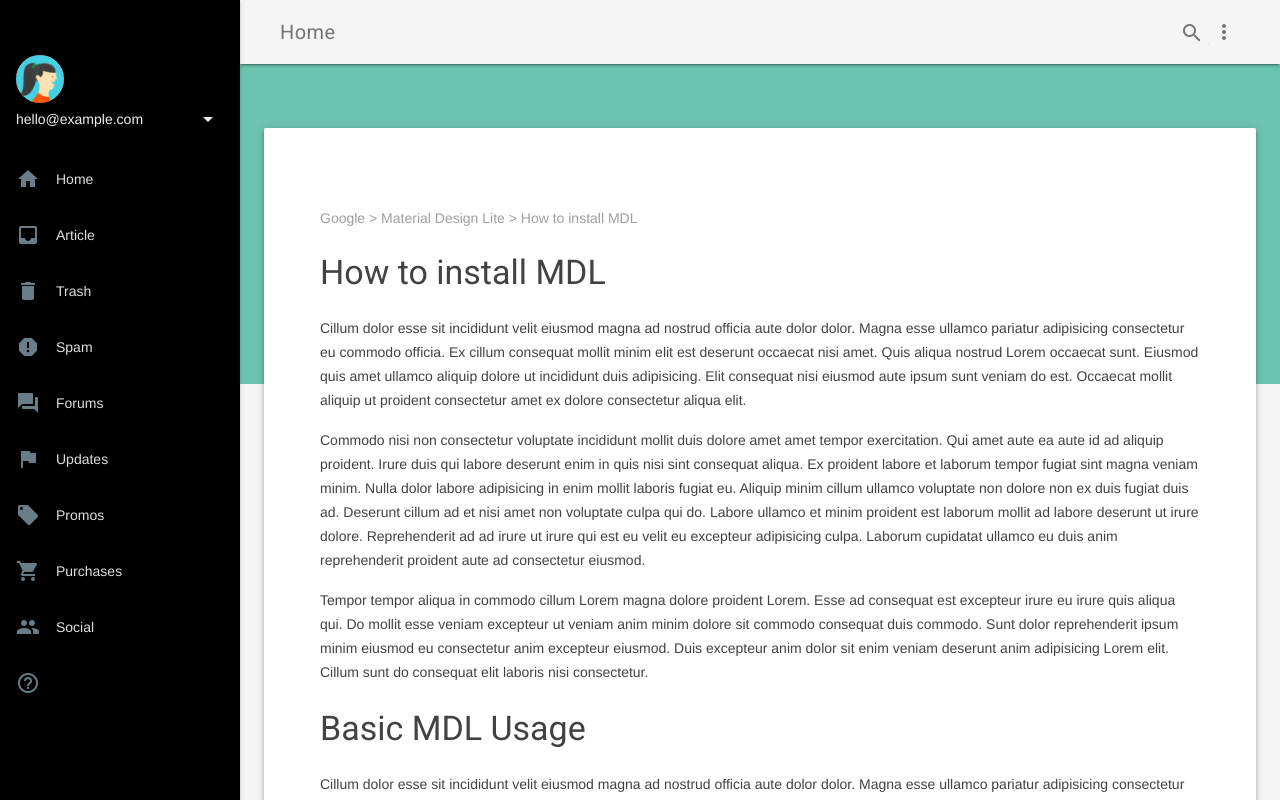
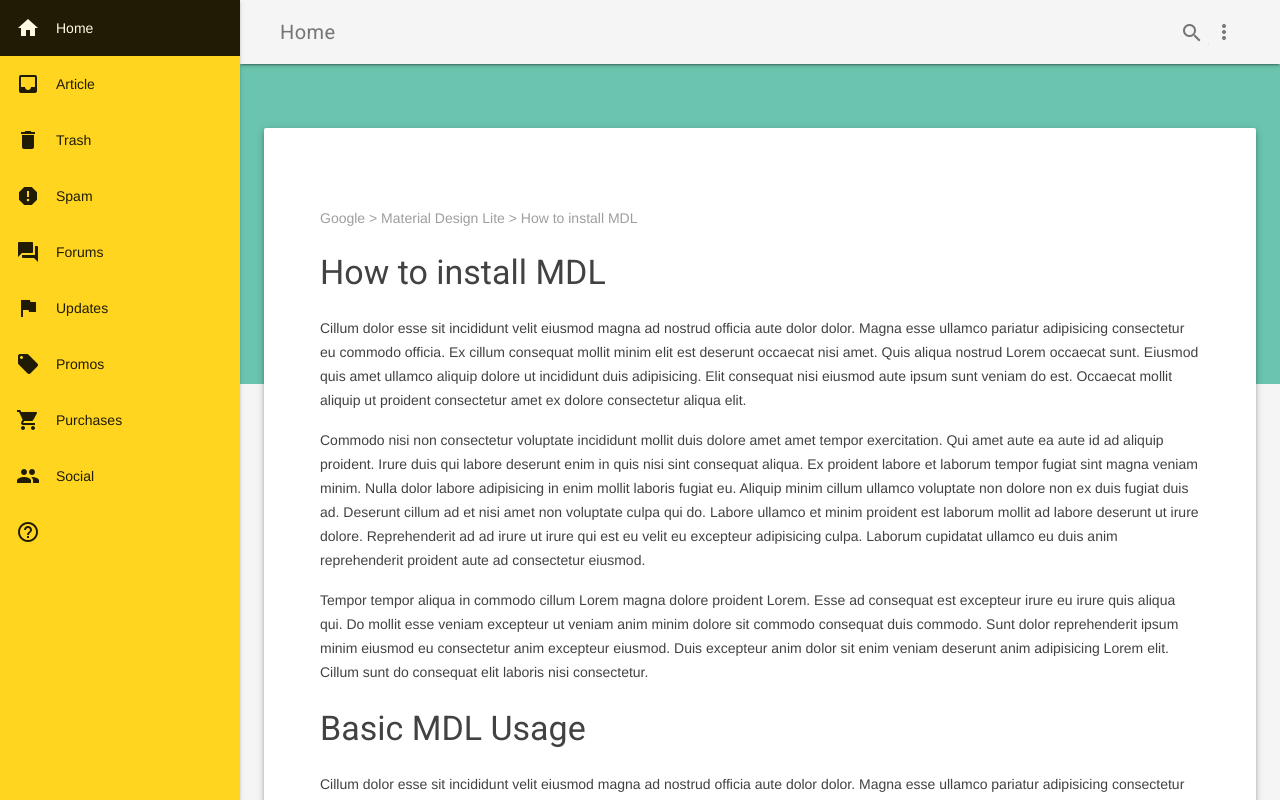
Before and after one commit to telemark/material-design-mal, a website: page public/article.html in a window 1280 px wide. Drawn offline with nearby package versions, Linux system fonts and the light colour scheme.

Commit message:
Yellow sidebar and removed avatar + info on top of sidebar.

```diff
--- a/public/article.html
+++ b/public/article.html
@@ -37,35 +37,20 @@
           </ul>
         </div>
       </header>
-      <div class="tfk-drawer mdl-layout__drawer mdl-color--black mdl-color-text--blue-grey-50">
-        <header class="tfk-drawer-header">
-          <img src="images/user.jpg" class="tfk-avatar">
-          <div class="tfk-avatar-dropdown">
-            <span>hello@example.com</span>
-            <div class="mdl-layout-spacer"></div>
-            <button id="accbtn" class="mdl-button mdl-js-button mdl-js-ripple-effect mdl-button--icon">
-              <i class="material-icons" role="presentation">arrow_drop_down</i>
-              <span class="visuallyhidden">Accounts</span>
-            </button>
-            <ul class="mdl-menu mdl-menu--bottom-right mdl-js-menu mdl-js-ripple-effect" for="accbtn">
-              <li class="mdl-menu__item">hello@example.com</li>
-              <li class="mdl-menu__item">info@example.com</li>
-              <li class="mdl-menu__item"><i class="material-icons">add</i>Add another account...</li>
-            </ul>
-          </div>
-        </header>
+      <div class="tfk-drawer mdl-layout__drawer">
+
         <nav class="tfk-navigation">
-          <a class="mdl-navigation__link" href="index.html"><i class="mdl-color-text--blue-grey-400 material-icons" role="presentation">home</i>Home</a>
-          <a class="mdl-navigation__link" href="article.html"><i class="mdl-color-text--blue-grey-400 material-icons" role="presentation">inbox</i>Article</a>
-          <a class="mdl-navigation__link" href=""><i class="mdl-color-text--blue-grey-400 material-icons" role="presentation">delete</i>Trash</a>
-          <a class="mdl-navigation__link" href=""><i class="mdl-color-text--blue-grey-400 material-icons" role="presentation">report</i>Spam</a>
-          <a class="mdl-navigation__link" href=""><i class="mdl-color-text--blue-grey-400 material-icons" role="presentation">forum</i>Forums</a>
-          <a class="mdl-navigation__link" href=""><i class="mdl-color-text--blue-grey-400 material-icons" role="presentation">flag</i>Updates</a>
-          <a class="mdl-navigation__link" href=""><i class="mdl-color-text--blue-grey-400 material-icons" role="presentation">local_offer</i>Promos</a>
-          <a class="mdl-navigation__link" href=""><i class="mdl-color-text--blue-grey-400 material-icons" role="presentation">shopping_cart</i>Purchases</a>
-          <a class="mdl-navigation__link" href=""><i class="mdl-color-text--blue-grey-400 material-icons" role="presentation">people</i>Social</a>
+          <a class="mdl-navigation__link" href="index.html"><i class="material-icons" role="presentation">home</i>Home</a>
+          <a class="mdl-navigation__link" href="article.html"><i class="material-icons" role="presentation">inbox</i>Article</a>
+          <a class="mdl-navigation__link" href=""><i class="material-icons" role="presentation">delete</i>Trash</a>
+          <a class="mdl-navigation__link" href=""><i class="material-icons" role="presentation">report</i>Spam</a>
+          <a class="mdl-navigation__link" href=""><i class="material-icons" role="presentation">forum</i>Forums</a>
+          <a class="mdl-navigation__link" href=""><i class="material-icons" role="presentation">flag</i>Updates</a>
+          <a class="mdl-navigation__link" href=""><i class="material-icons" role="presentation">local_offer</i>Promos</a>
+          <a class="mdl-navigation__link" href=""><i class="material-icons" role="presentation">shopping_cart</i>Purchases</a>
+          <a class="mdl-navigation__link" href=""><i class="material-icons" role="presentation">people</i>Social</a>
           <div class="mdl-layout-spacer"></div>
-          <a class="mdl-navigation__link" href=""><i class="mdl-color-text--blue-grey-400 material-icons" role="presentation">help_outline</i><span class="visuallyhidden">Help</span></a>
+          <a class="mdl-navigation__link" href=""><i class="material-icons" role="presentation">help_outline</i><span class="visuallyhidden">Help</span></a>
         </nav>
       </div>
       <main class="mdl-layout__content mdl-color--grey-100">
--- a/scss/modules/_sidebar-navigation.scss
+++ b/scss/modules/_sidebar-navigation.scss
@@ -31,18 +31,27 @@
 
 .tfk-drawer {
   border: none;
+  background-color: $color-primary;
 
   .tfk-navigation .mdl-navigation__link {
     display: flex !important;
     flex-direction: row;
     align-items: center;
-    color: white;
+    color: black;
     font-weight: 500;
     padding: 16px;
 
+    .material-icons {
+      color: black;
+    }
+
     &:hover, &:active, &:focus {
-      background-color: $color-primary;
-      color: black;
+      background-color: black;
+      color: white;
+
+      .material-icons {
+        color: white;
+      }
     }
   }
 }
```
Also changed, not shown: public/css/main.css.
